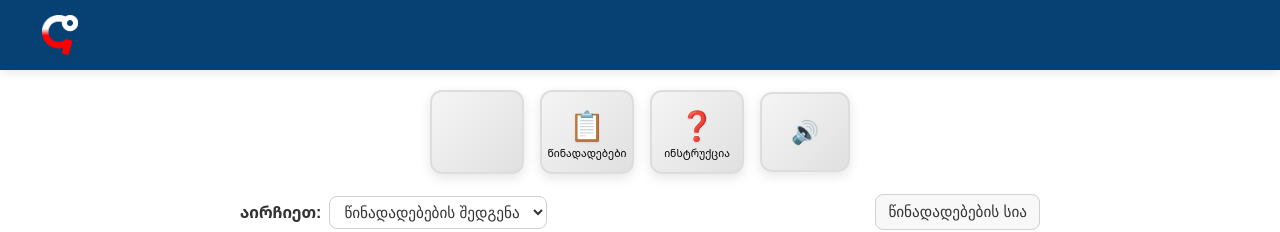
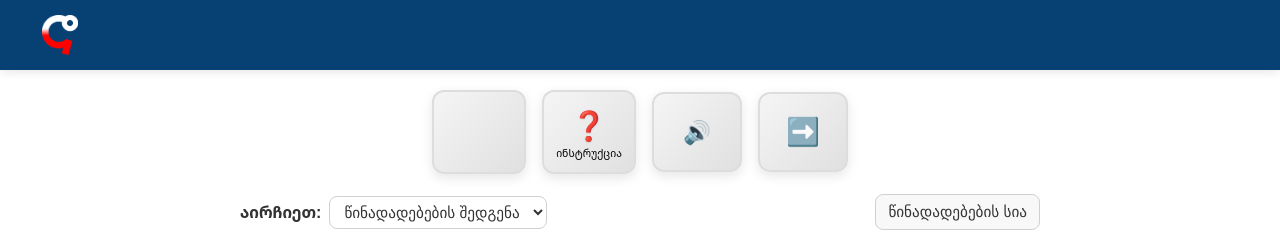
Before and after one commit to shashranluka/dedaena, a React (Create React App) app in the folder frontend/: page / in a window 1280 px wide. Shown: the top 232 px of the page. Built offline with nearby package versions, Linux system fonts and the light colour scheme; no server answers.

Commit message:
feat: update GameDedaena to add previous and next quest navigation functionality

```diff
--- a/frontend/src/components/topControls/TopControls.jsx
+++ b/frontend/src/components/topControls/TopControls.jsx
@@ -26,12 +26,12 @@ const BUTTONS = [
   //     <span className="card-hint">შექმენი წინადადება</span>
   //   </>
   // )},
-  { view: 'showSentences', class: 'control-button', card: 'control-card', content: (props) => (
-    <>
-      <span className="card-icon">📋</span>
-      <span className="card-hint">წინადადებები</span>
-    </>
-  )},
+  // { view: 'showSentences', class: 'control-button', card: 'control-card', content: (props) => (
+  //   <>
+  //     <span className="card-icon">📋</span>
+  //     <span className="card-hint">წინადადებები</span>
+  //   </>
+  // )},
   { view: 'instructions', class: 'control-button', card: 'control-card', content: () => (
     <>
       <span className="card-icon">❓</span>
@@ -40,7 +40,7 @@ const BUTTONS = [
   )}
 ];
 
-const TopControls = ({ activeView, onViewChange, isSoundEnabled, onToggleSound, position, staticDataLength, onNextQuest, ...props }) => {
+const TopControls = ({ activeView, onViewChange, isSoundEnabled, onToggleSound, position, staticDataLength, onPrevQuest, onNextQuest, ...props }) => {
   const toggleView = useCallback((view) => {
     onViewChange(activeView === view ? null : view);
   }, [activeView, onViewChange]);
@@ -48,6 +48,16 @@ const TopControls = ({ activeView, onViewChange, isSoundEnabled, onToggleSound,
   return (
     <div className="top-controls">
       {/* ხმის ჩართვა/გამორთვა */}
+
+      {/* <button
+        type="button"
+        className="control-card next-quest-btn prev-quest-btn"
+        onClick={onPrevQuest}
+        title="წინა ქვესტი"
+        aria-label="წინა ქვესტი"
+      >
+        ⬅️
+      </button> */}
 
       {BUTTONS.map((btn, i) => (
         <div
@@ -69,8 +79,9 @@ const TopControls = ({ activeView, onViewChange, isSoundEnabled, onToggleSound,
       </button>
 
       {/* შემდეგი ქვესტი */}
-      {position < staticDataLength && (
+      {/* {position < staticDataLength && ( */}
         <button
+          type="button"
           className="control-card next-quest-btn"
           onClick={onNextQuest}
           title="შემდეგი ქვესტი"
@@ -78,7 +89,7 @@ const TopControls = ({ activeView, onViewChange, isSoundEnabled, onToggleSound,
         >
           ➡️
         </button>
-      )}
+      {/* )} */}
     </div>
   );
 };
--- a/frontend/src/pages/GameDedaena/GameDedaena.jsx
+++ b/frontend/src/pages/GameDedaena/GameDedaena.jsx
@@ -332,7 +332,14 @@ function GameDedaena() {
         sentencesCount={dedaenaData[position - 1]?.sentences.length || 0}
         isSoundEnabled={isSoundEnabled}
         onToggleSound={toggleSound}
-        onNextQuest={() => setPosition(position + 1)}
+        onPrevQuest={() => {
+          if (dedaenaData.length === 0) return;
+          setPosition(prev => (prev <= 1 ? dedaenaData.length : prev - 1));
+        }}
+        onNextQuest={() => {
+          if (dedaenaData.length === 0) return;
+          setPosition(prev => (prev >= dedaenaData.length ? 1 : prev + 1));
+        }}
         onViewChange={(view) => {
           if (view === 'instructions') {
             setShowInstructions(true);
```
